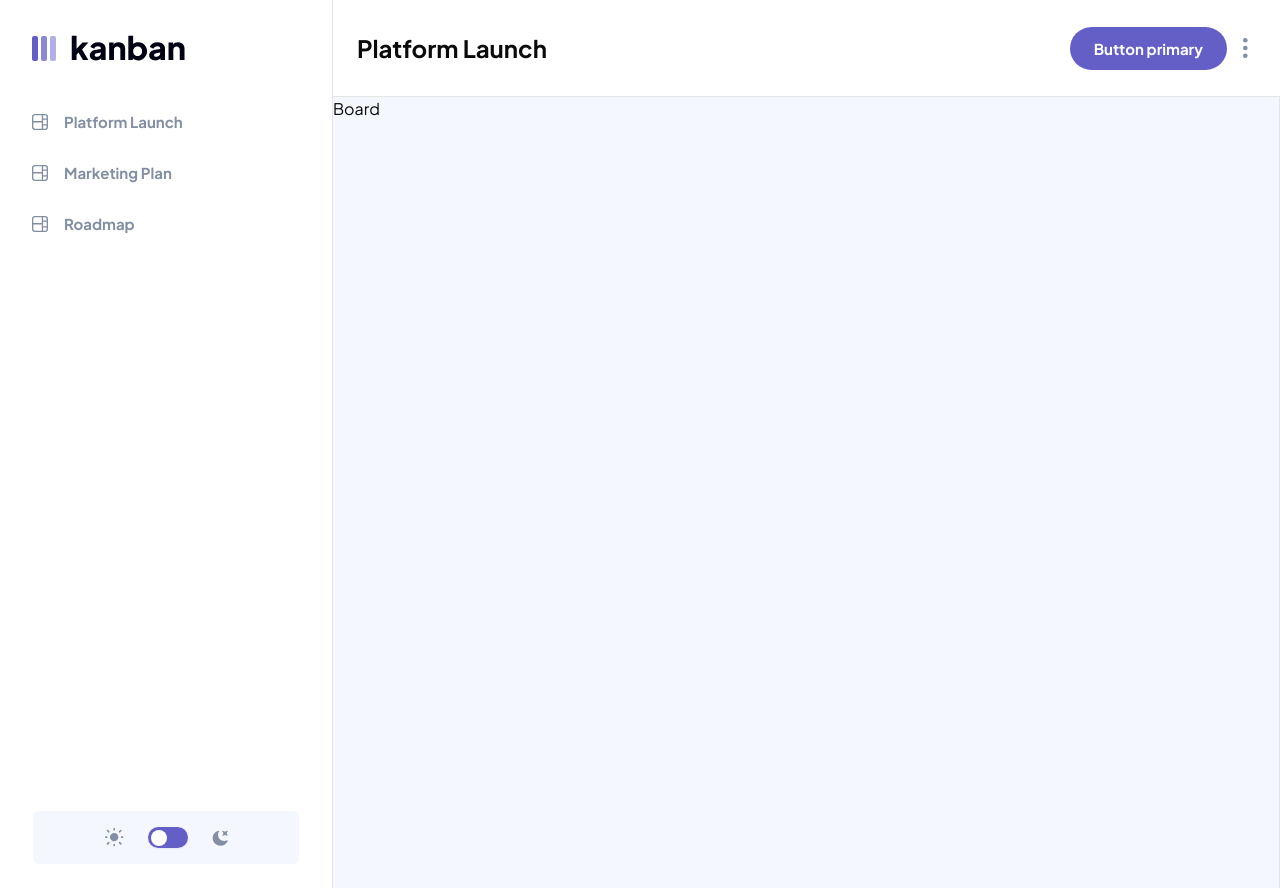
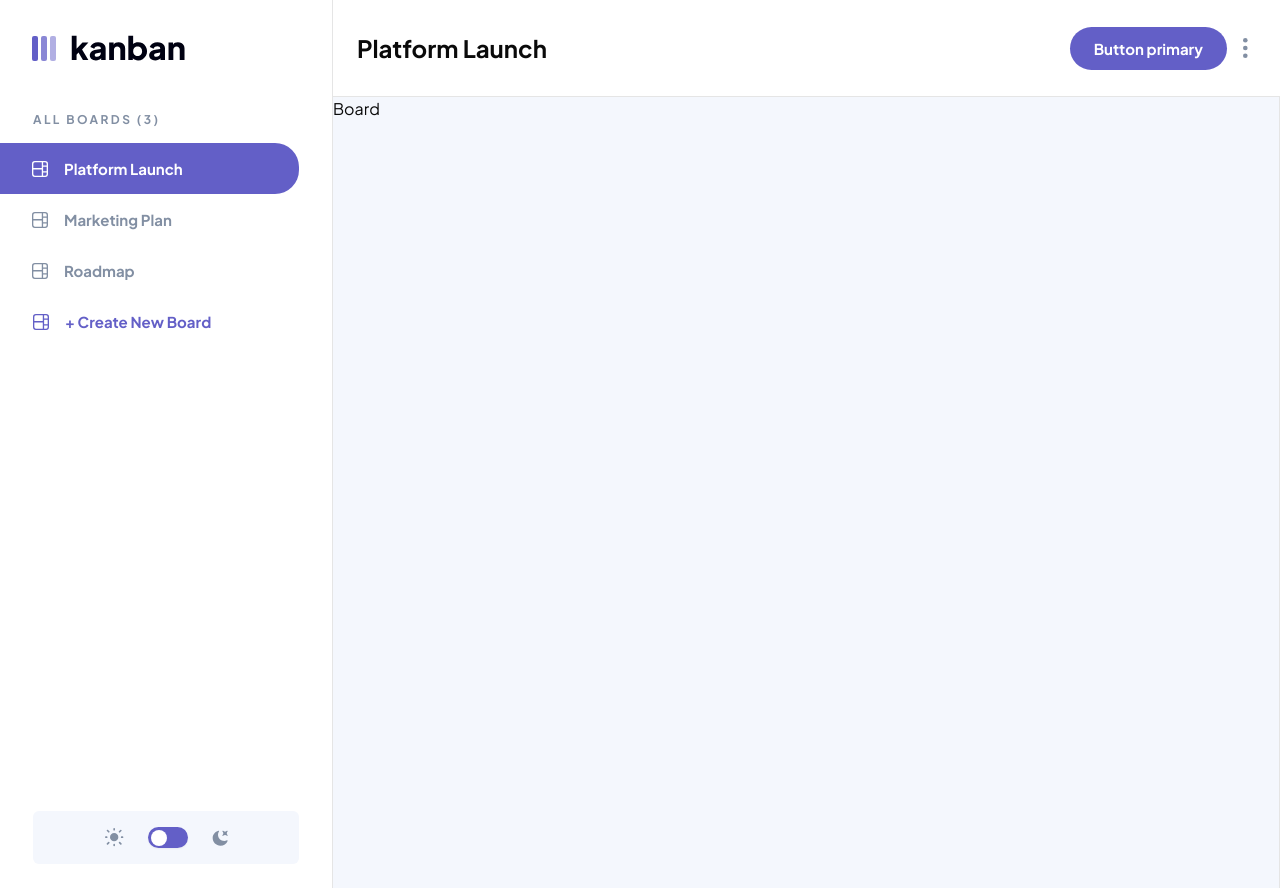
Before and after one commit to IshanVeer/task-management-app, a React (Vite) app: page / in a window 1280 px wide. Shown: the top 888 px of the page. Built offline with nearby package versions, Linux system fonts and the light colour scheme.

Commit message:
added features to left sidebar

```diff
--- a/src/components/shared/LeftSidebar.tsx
+++ b/src/components/shared/LeftSidebar.tsx
@@ -6,21 +6,47 @@ import { useBoardData } from "@/context/BoardProvider";
 
 const LeftSidebar = () => {
   const { mode, themeToggleHandler } = useTheme();
-  const { boardData } = useBoardData();
+  const { boardData, activeBoard, setActiveBoard } = useBoardData();
+
+  const selectedBoard = boardData.boards[activeBoard];
+
+  console.log(selectedBoard, "selected board");
+
+  console.log(activeBoard, "active board");
+
   return (
     <div className="pl-[33px] background-light900_dark300">
       <div className="h-[100vh]  flex flex-col justify-between pr-[33px] pb-8  border-r w-[300px]">
+        <div className="py-4">
+          <p className="uppercase h5-bold pb-4 text-light-600">
+            All boards ({boardData.boards.length})
+          </p>
           <ul>
-          {boardData.boards.map((board) => (
+            {boardData.boards.map((board, index) => (
               <li
                 key={board.name}
-              className="flex text-light-600 items-center gap-4 base-bold p-4 pl-8 hover:bg-primary-500/10 hover:text-primary-500 -ml-[33px] rounded-r-3xl transition duration-150 cursor-pointer"
+                onClick={() => setActiveBoard(index)}
+                className={`flex text-light-600 items-center gap-4 base-bold p-4 pl-8  -ml-[33px] rounded-r-3xl transition duration-150 cursor-pointer ${
+                  activeBoard === index
+                    ? "bg-primary-500 text-white"
+                    : "hover:bg-primary-500/10 dark:hover:bg-white hover:text-primary-500"
+                }`}
               >
-              <img src="/icons/icon-board.svg" alt="board" />
+                <img
+                  className={`${
+                    activeBoard === index ? "brightness-0 invert" : ""
+                  }`}
+                  src="/icons/icon-board.svg"
+                  alt="board"
+                />
                 {board.name}
               </li>
             ))}
           </ul>
+          <button className="flex items-center gap-4 cursor-pointer base-bold text-primary-500 py-4">
+            <img src="/icons/icon-add-board.svg" /> <p>+ Create New Board</p>
+          </button>
+        </div>
         <div>
           <div className="flex justify-center gap-6 items-center py-4 rounded-sm background-light800_darkCustom w-full">
             <img
--- a/src/context/BoardProvider.tsx
+++ b/src/context/BoardProvider.tsx
@@ -5,6 +5,8 @@ import type { BoardDataProps } from "@/types";
 interface BoardContextType {
   boardData: BoardDataProps;
   setBoardData: React.Dispatch<React.SetStateAction<BoardDataProps>>;
+  activeBoard: number;
+  setActiveBoard: React.Dispatch<React.SetStateAction<number>>;
 }
 
 // create board context
@@ -13,10 +15,13 @@ const BoardContext = createContext<BoardContextType | undefined>(undefined);
 const BoardProvider = ({ children }: { children: React.ReactNode }) => {
   // useState to move data to state
   const [boardData, setBoardData] = useState(initialBoardData);
+  const [activeBoard, setActiveBoard] = useState(0);
 
   const value = {
     boardData,
     setBoardData,
+    activeBoard,
+    setActiveBoard,
   };
   return (
     <BoardContext.Provider value={value}>{children}</BoardContext.Provider>
```
Also changed, not shown: public/icons/icon-add-board.svg (added). Lines whose indentation alone changed are shown as unchanged.
